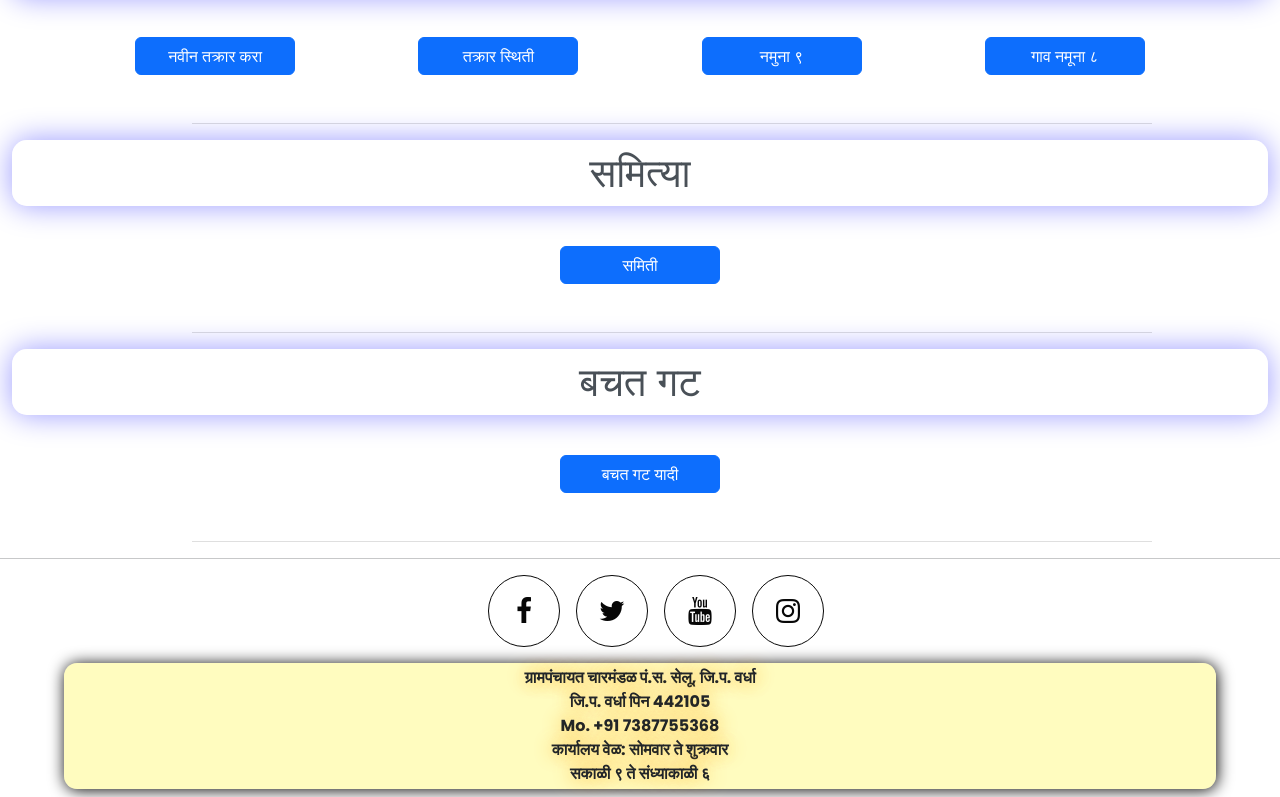
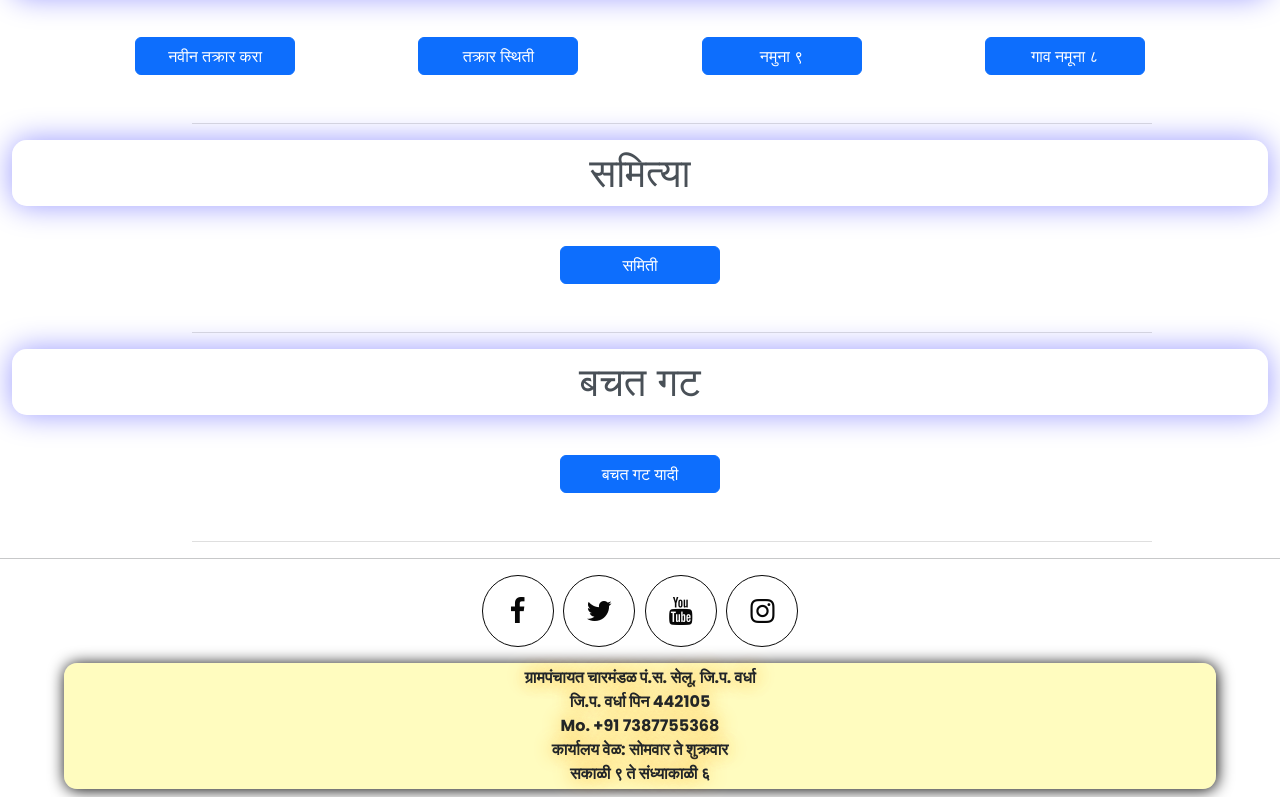
Before and after one commit to 9Yogesh9/gpcharmandal, a website: page index.html in a window 1280 px wide. Shown: the part 1614-2411 px from the top of the page. Drawn offline with nearby package versions, Linux system fonts and the light colour scheme; no server answers; a web font is replaced by a local one.

Commit message:
fixed social icons

```diff
--- a/styles.css
+++ b/styles.css
@@ -258,10 +258,11 @@ a:active {
 
 /* Social icons */
 .social {
+  padding: 0px;
   display: flex;
   justify-content: center;
   flex-flow: wrap;
-  gap: 1rem;
+  gap: 0.6rem;
   list-style: none;
 }
 
```
